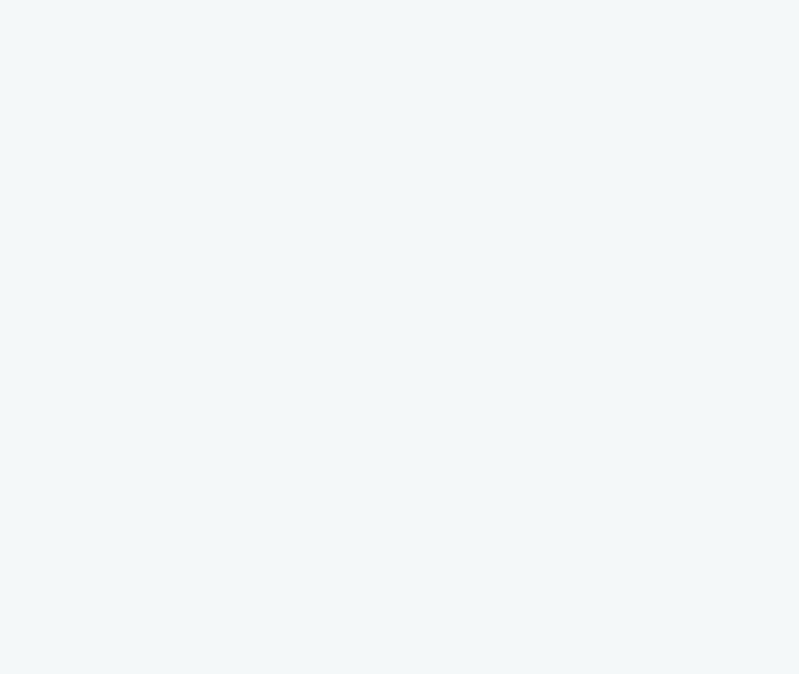
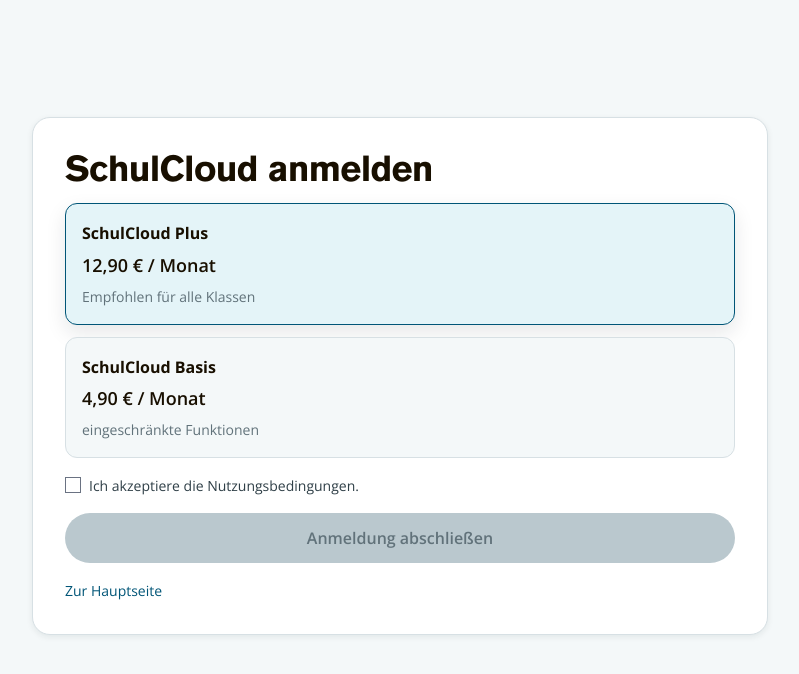
Before and after one commit to johak-at/dark-johak, a SvelteKit app: page /misdirection in a window 1280 px wide. Shown: the top 674 px of the page, without its empty margins (240-1039 px from the left). Built offline with nearby package versions, Linux system fonts and the light colour scheme.

Commit message:
Update +page.svelte

```diff
--- a/src/routes/misdirection/+page.svelte
+++ b/src/routes/misdirection/+page.svelte
@@ -0,0 +1,264 @@
+<script lang="ts">
+	import { base } from '$app/paths';
+
+	type Tarif = 'plus' | 'basis' | null;
+	type Ansicht = 'praxis' | 'erklaerung';
+
+	let ansicht = $state<Ansicht>('praxis');
+	let tarif = $state<Tarif>(null);
+	let agbAkzeptiert = $state(false);
+	let abgeschlossen = $state(false);
+
+	const tarifNamen = {
+		plus: 'SchulCloud Plus',
+		basis: 'SchulCloud Basis'
+	} satisfies Record<Exclude<Tarif, null>, string>;
+
+	const kannAbschliessen = $derived(tarif !== null && agbAkzeptiert);
+
+	function anmeldungAbschliessen() {
+		if (!kannAbschliessen) return;
+		abgeschlossen = true;
+	}
+</script>
+
+<main class={`seite ${ansicht === 'praxis' ? 'seite--praxis' : ''}`}>
+	{#if ansicht === 'praxis'}
+		<section class="karte praxis">
+			<h1 class="titel">SchulCloud anmelden</h1>
+
+			<div class="tarife">
+				<button
+					type="button"
+					class={`tarif ${tarif === 'plus' ? 'tarif--aktiv tarif--hervorgehoben' : 'tarif--hervorgehoben'}`}
+					onclick={() => (tarif = 'plus')}
+				>
+					<p class="tarif__name">SchulCloud Plus</p>
+					<p class="tarif__preis">12,90 € / Monat</p>
+					<p class="tarif__hinweis">Empfohlen für alle Klassen</p>
+				</button>
+
+				<button
+					type="button"
+					class={`tarif ${tarif === 'basis' ? 'tarif--aktiv' : ''}`}
+					onclick={() => (tarif = 'basis')}
+				>
+					<p class="tarif__name">SchulCloud Basis</p>
+					<p class="tarif__preis">4,90 € / Monat</p>
+					<p class="tarif__hinweis">eingeschränkte Funktionen</p>
+				</button>
+			</div>
+
+			<label class="checkbox">
+				<input type="checkbox" bind:checked={agbAkzeptiert} />
+				<span>Ich akzeptiere die Nutzungsbedingungen.</span>
+			</label>
+
+			{#if !abgeschlossen}
+				<button class="aktion" type="button" disabled={!kannAbschliessen} onclick={anmeldungAbschliessen}>
+					Anmeldung abschließen
+				</button>
+			{:else}
+				<p class="erfolg">
+					Fertig: Du hast <strong>{tarif ? tarifNamen[tarif] : ''}</strong> ausgewählt.
+				</p>
+				<button class="aktion" type="button" onclick={() => (ansicht = 'erklaerung')}>
+					Zur Erklärung
+				</button>
+			{/if}
+
+			<a class="zurueck" href={`${base}/`}>Zur Hauptseite</a>
+		</section>
+	{:else}
+		<section class="karte erklaerung">
+			<p class="eyebrow">Erklärung</p>
+			<h2>Was ist Misdirection?</h2>
+			<p>
+				<strong>Misdirection</strong> lenkt deine Aufmerksamkeit gezielt auf eine gewünschte Aktion und macht
+				Alternativen unauffällig.
+			</p>
+			<p>
+				Im Praxisbeispiel war das Plus-Paket größer, farblich stärker und als Empfehlung markiert. Das
+				Basis-Paket war deutlich zurückhaltender gestaltet.
+			</p>
+			<p>
+				So wirkt die Entscheidung frei, obwohl die visuelle Gestaltung dich in eine Richtung drückt.
+			</p>
+			<button class="sekundaer" type="button" onclick={() => (ansicht = 'praxis')}>
+				Praxisbeispiel erneut starten
+			</button>
+			<a class="zurueck" href={`${base}/`}>Zur Hauptseite</a>
+		</section>
+	{/if}
+</main>
+
+<style>
+	.seite {
+		max-width: var(--container-lg);
+		margin: 0 auto;
+		padding: var(--space-8) var(--space-4);
+	}
+
+	.seite--praxis {
+		min-height: calc(100vh - var(--space-8));
+		display: flex;
+		align-items: center;
+		justify-content: center;
+	}
+
+	.karte {
+		width: min(100%, 46rem);
+		background: var(--color-surface);
+		border: var(--border-width) solid var(--border);
+		border-radius: var(--radius-card);
+		box-shadow: var(--shadow-sm);
+		padding: var(--space-6);
+		display: grid;
+		gap: var(--space-4);
+	}
+
+	.titel {
+		margin: 0;
+		font-size: var(--text-2xl);
+	}
+
+	.tarife {
+		display: grid;
+		gap: var(--space-3);
+	}
+
+	.tarif {
+		text-align: left;
+		border: var(--border-width) solid var(--border);
+		border-radius: var(--radius-md);
+		padding: var(--space-4);
+		background: var(--color-bg);
+		cursor: pointer;
+		transition:
+			border-color var(--duration-base) var(--ease-standard),
+			box-shadow var(--duration-base) var(--ease-standard),
+			transform var(--duration-fast) var(--ease-standard);
+	}
+
+	.tarif--hervorgehoben {
+		border-color: var(--color-primary);
+		box-shadow: var(--shadow-md);
+		background: var(--color-sky-soft);
+	}
+
+	.tarif--aktiv {
+		border-color: var(--color-highlight);
+		box-shadow: var(--shadow-md);
+	}
+
+	.tarif:active {
+		transform: scale(0.99);
+	}
+
+	.tarif__name {
+		margin: 0 0 var(--space-1);
+		font-weight: var(--fw-bold);
+		color: var(--text-strong);
+	}
+
+	.tarif__preis {
+		margin: 0 0 var(--space-1);
+		font-size: var(--text-md);
+		font-weight: var(--fw-semibold);
+		color: var(--text-strong);
+	}
+
+	.tarif__hinweis {
+		margin: 0;
+		font-size: var(--text-sm);
+		color: var(--text-muted);
+	}
+
+	.checkbox {
+		display: flex;
+		align-items: center;
+		gap: var(--space-2);
+		font-size: var(--text-sm);
+		color: var(--text-body);
+	}
+
+	.aktion,
+	.sekundaer {
+		border: none;
+		border-radius: var(--radius-pill);
+		padding: var(--space-3) var(--space-4);
+		font-family: var(--font-body);
+		font-size: var(--text-base);
+		font-weight: var(--fw-semibold);
+		cursor: pointer;
+		transition:
+			background-color var(--duration-base) var(--ease-standard),
+			color var(--duration-base) var(--ease-standard),
+			transform var(--duration-fast) var(--ease-standard);
+	}
+
+	.aktion {
+		background: var(--color-primary);
+		color: var(--color-on-primary);
+	}
+
+	.aktion:hover {
+		background: var(--color-primary-hover);
+	}
+
+	.aktion:disabled {
+		background: var(--neutral-300);
+		color: var(--text-muted);
+		cursor: not-allowed;
+	}
+
+	.sekundaer {
+		background: var(--color-highlight);
+		color: var(--color-on-highlight);
+	}
+
+	.sekundaer:hover {
+		background: var(--color-highlight-hover);
+	}
+
+	.aktion:active,
+	.sekundaer:active {
+		transform: scale(0.98);
+	}
+
+	.erfolg {
+		margin: 0;
+		padding: var(--space-3);
+		border-radius: var(--radius-md);
+		background: var(--color-success-soft);
+		color: var(--text-strong);
+	}
+
+	.eyebrow {
+		margin: 0;
+		font-family: var(--font-body);
+		font-size: var(--text-xs);
+		font-weight: var(--fw-semibold);
+		letter-spacing: var(--tracking-wider);
+		text-transform: uppercase;
+		color: var(--color-primary);
+	}
+
+	.erklaerung h2 {
+		margin: 0;
+	}
+
+	.erklaerung p {
+		margin: 0;
+	}
+
+	.zurueck {
+		justify-self: start;
+		font-size: var(--text-sm);
+		color: var(--color-primary);
+	}
+
+	.zurueck:hover {
+		color: var(--color-primary-hover);
+	}
+</style>
```
